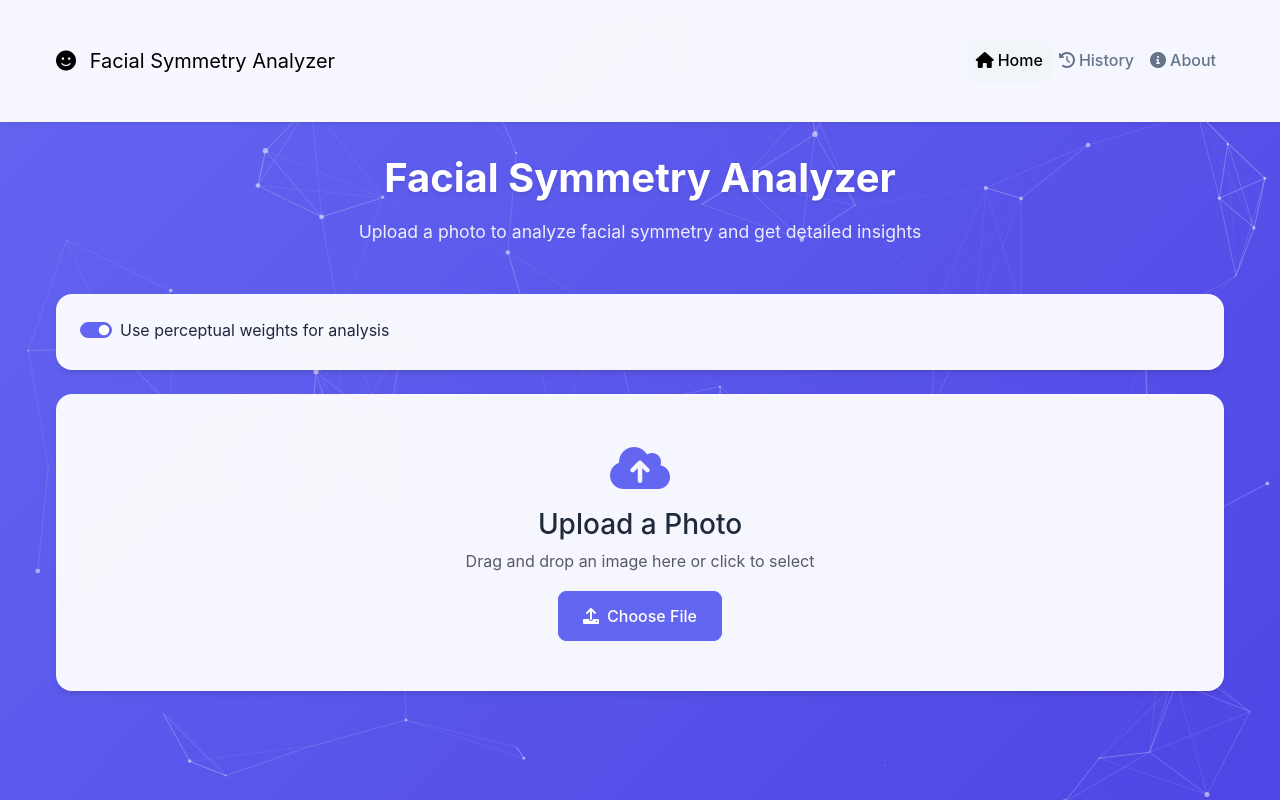
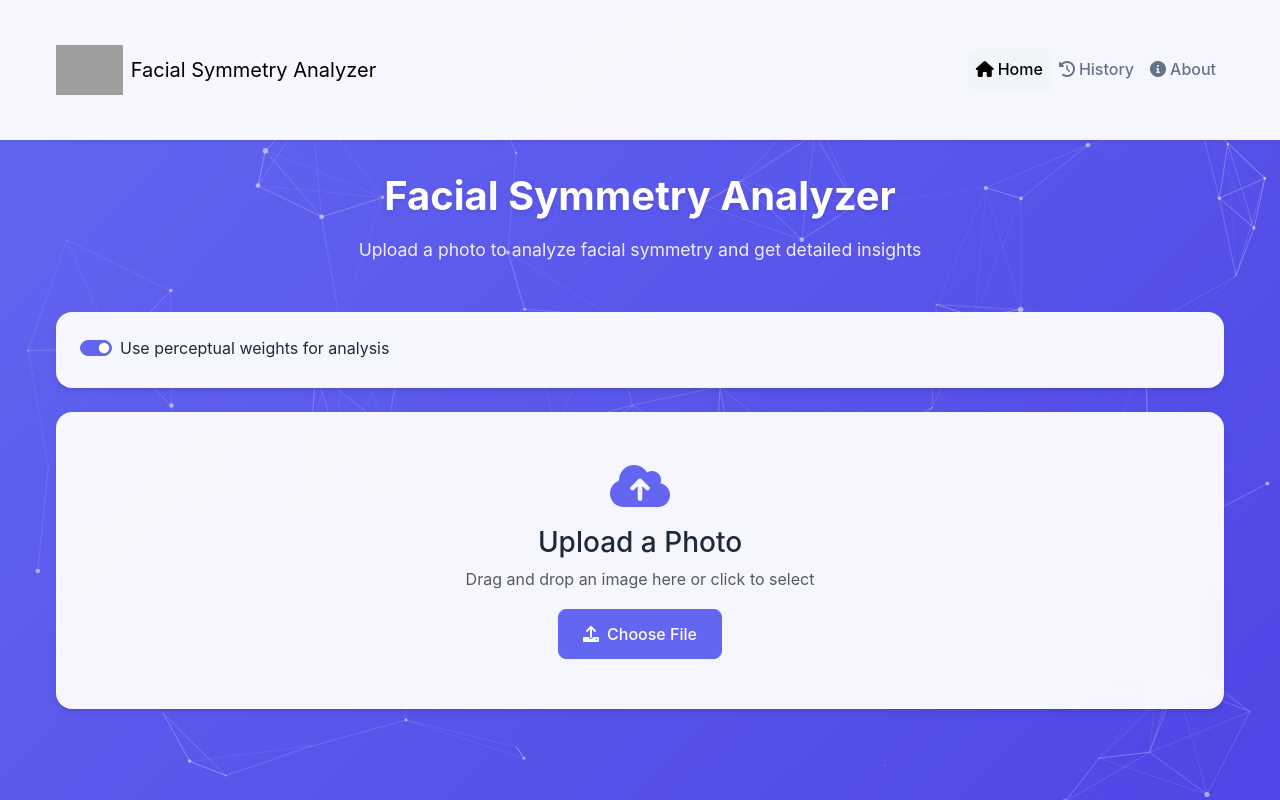
Before and after one commit to Ads2024/computer-vision-facial-symmetry-analyzer, a Flask app: page / in a window 1280 px wide. Run offline with Flask 3, Linux system fonts and the light colour scheme; some libraries are stand-ins or nearby versions; grey boxes are pictures that could not be loaded.

Commit message:
updated index.html

```diff
--- a/templates/index.html
+++ b/templates/index.html
@@ -328,6 +328,17 @@
             border-color: var(--primary-color);
             box-shadow: 0 0 0 0.25rem rgba(99, 102, 241, 0.25);
         }
+
+        .navbar-brand {
+            display: flex;
+            align-items: center;
+            gap: 0.5rem;
+        }
+
+        .navbar-logo {
+            height: 50px;
+            width: auto;
+        }
     </style>
 </head>
 <body>
@@ -336,7 +347,7 @@
     <nav class="navbar navbar-expand-lg navbar-light shadow-sm">
         <div class="container">
             <a class="navbar-brand" href="/">
-                <i class="fas fa-face-smile me-2"></i>
+                <img src="{{ url_for('static', filename='images/logo.gif') }}" alt="Logo" class="navbar-logo">
                 Facial Symmetry Analyzer
             </a>
             <button class="navbar-toggler" type="button" data-bs-toggle="collapse" data-bs-target="#navbarNav">
```
